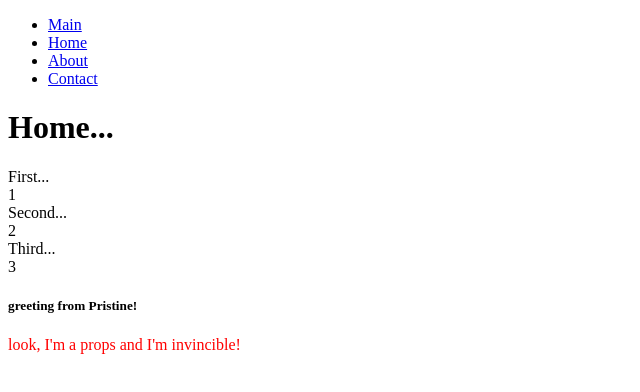
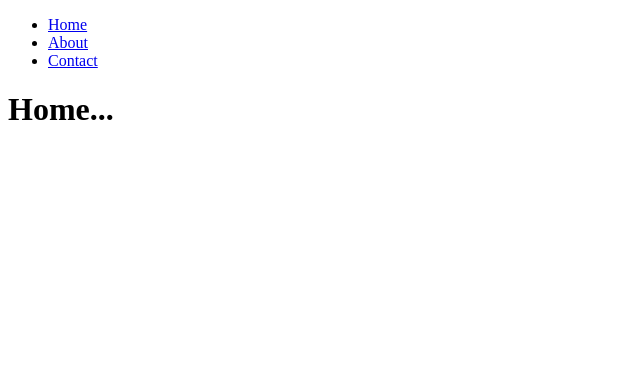
Before and after one commit to zetekla/reactApp, a React app: page / in a window 1280 px wide. Shown: the top 392 px of the page, without its empty margins (0-640 px from the left). Built offline with nearby package versions, Linux system fonts and the light colour scheme.

Commit message:
App.jsx and main.js

```diff
--- a/App.jsx
+++ b/App.jsx
@@ -1,21 +1,46 @@
-import React      from 'react';
-import {Link}     from 'react-router';
-import Home       from './components/Home';
-import About      from './components/About';
-import Contact    from './components/Contact';
-import Nav        from './components/Nav';
+import React from 'react';
+import {Link} from 'react-router';
+
 
 export default class App extends React.Component {
-
-
   render() {
     return(
       <div>
-				<Nav />
-				{this.props.children}
+      <ul>
+      <li><Link to="home">Home</Link></li>
+      <li><Link to="about">About</Link></li>
+      <li><Link to="contact">Contact</Link></li>
+      </ul>
+
+      {this.props.children}
       </div>
     )
   }
 }
 
-export {Home, About, Contact}
+
+export class Home extends React.Component {
+  render() {
+    return (
+      <h1>Home...</h1>
+    )
+  }
+}
+
+
+export class About extends React.Component {
+  render() {
+    return (
+      <h1>About...</h1>
+    )
+  }
+}
+
+
+export class Contact extends React.Component {
+  render()  {
+    return (
+      <h1>Contact...</h1>
+    )
+  }
+}
```
